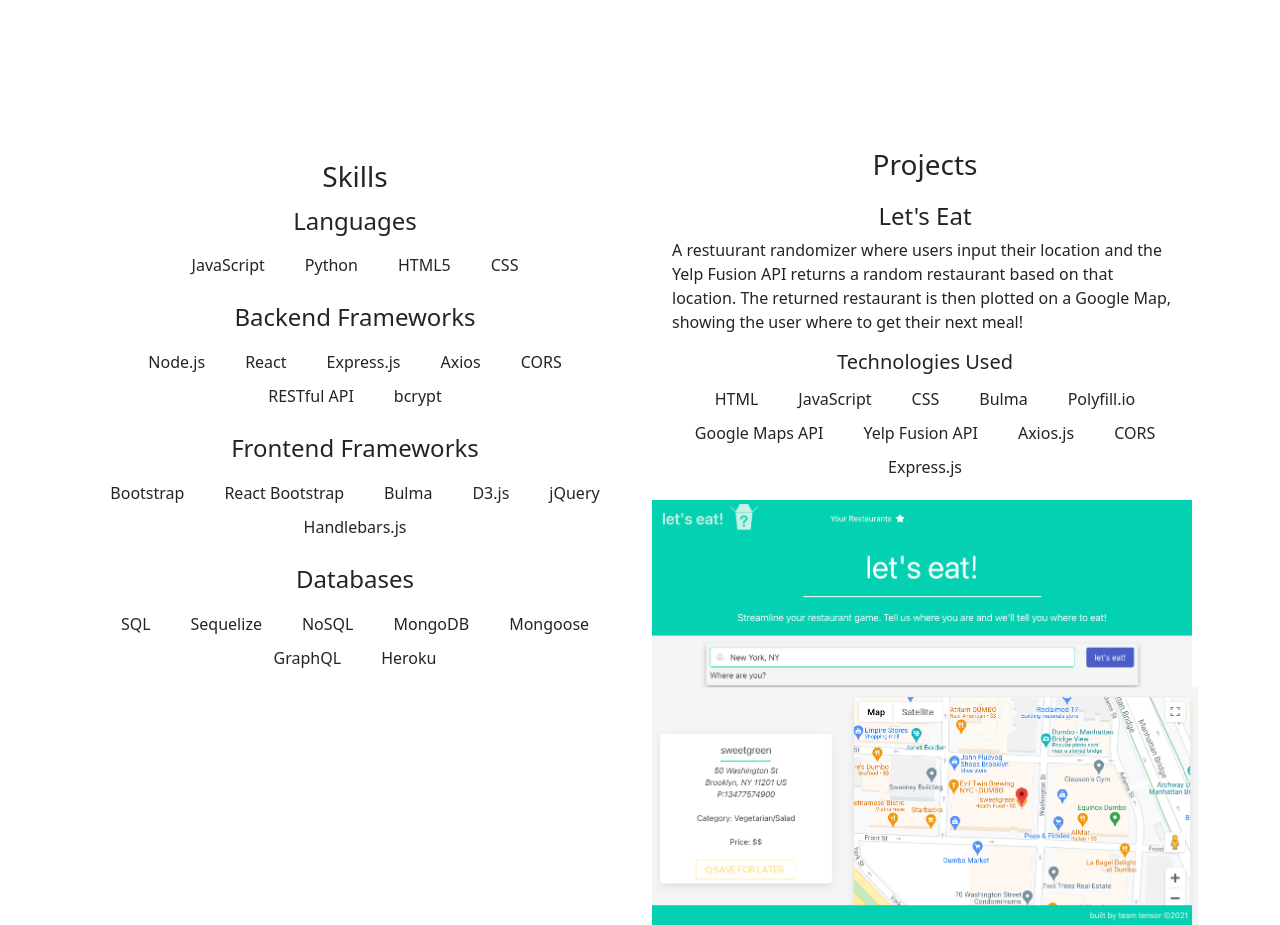
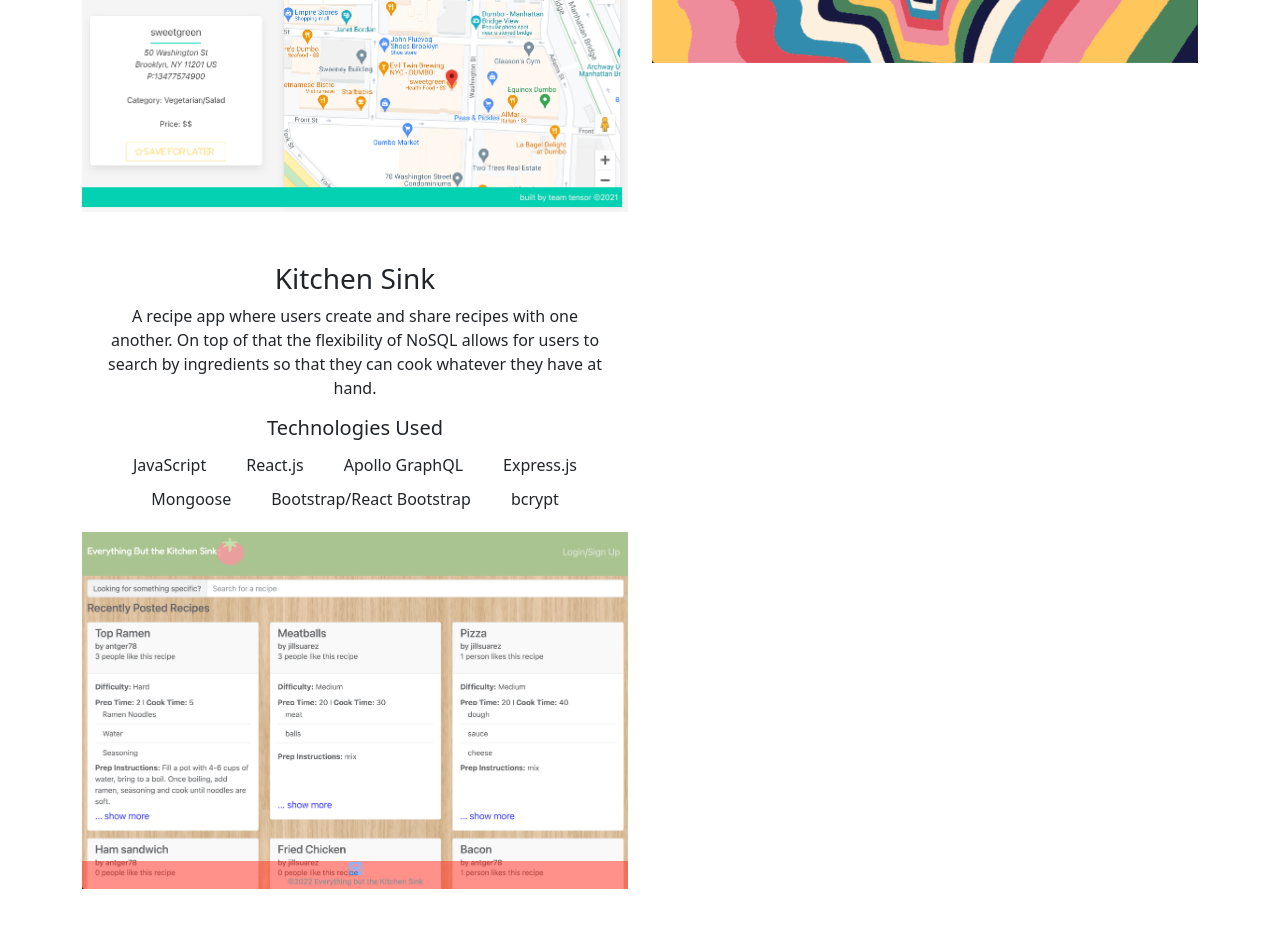
Before and after one commit to a-breezy/portfolio, a React (Create React App) app: page /projects in a window 1280 px wide. Shown: the part 1480-2405 px from the top of the page. Built offline with nearby package versions, Linux system fonts and the light colour scheme.

Commit message:
added a projects page to render the projects

```diff
--- a/src/App.js
+++ b/src/App.js
@@ -7,6 +7,7 @@ import Nav from "./components/Nav";
 import Home from "./pages/Home";
 import Contact from "./pages/Contact";
 import Resume from "./pages/Resume";
+import Projects from "./pages/Projects";
 
 import { ThemeProvider } from "react-bootstrap";
 import { BrowserRouter as Router, Routes, Route } from "react-router-dom";
@@ -55,23 +56,23 @@ function App() {
 			image: "moodRng",
 		},
 		// Haven't included kitchensink stuff yet
-		// {
-		// 	name: "Kitchen Sink",
-		// 	description:
-		// 		"A recipe app where users create and share recipes with one another. On top of that the flexibility of NoSQL allows for users to search by ingredients so that they can cook whatever they have at hand.",
-		// 	url: "https://kitchen-sink.herokuapp.com/",
-		// 	github: "https://github.com/antger78/kitchen_sink",
-		// 	technologies: [
-		// 		"JavaScript",
-		// 		"React.js",
-		// 		"Apollo GraphQL",
-		// 		"Express.js",
-		// 		"Mongoose",
-		// 		"Bootstrap/React Bootstrap",
-		// 		"bcrypt",
-		// 	],
-		// 	image: "kitchenSink",
-		// },
+		{
+			name: "Kitchen Sink",
+			description:
+				"A recipe app where users create and share recipes with one another. On top of that the flexibility of NoSQL allows for users to search by ingredients so that they can cook whatever they have at hand.",
+			url: "https://kitchen-sink.herokuapp.com/",
+			github: "https://github.com/antger78/kitchen_sink",
+			technologies: [
+				"JavaScript",
+				"React.js",
+				"Apollo GraphQL",
+				"Express.js",
+				"Mongoose",
+				"Bootstrap/React Bootstrap",
+				"bcrypt",
+			],
+			image: "kitchenSink",
+		},
 	];
 
 	return (
@@ -88,11 +89,10 @@ function App() {
 						<Route path="/" element={<Home projects={projects} />} />
 						<Route path="/contact" element={<Contact />} />
 						<Route path="/resume" element={<Resume />} />
-						{/* <Route
+						<Route
 							path="/projects"
-							element={<Projects />}
-							projects={projects}
-						/> */}
+							element={<Projects projects={projects} />}
+						/>
 
 						<Route path="*" element={<Home projects={projects} />} />
 					</Routes>
--- a/src/components/Project/index.js
+++ b/src/components/Project/index.js
@@ -1,17 +1,14 @@
 import React from "react";
-import { Col } from "react-bootstrap";
 
 const Project = ({ projects }) => {
 	let { name, description, technologies, url, image } = projects;
 
 	return (
 		<>
-			<h3 className="py-1 mt-4 text-center">Projects</h3>
-
-			<div className="py-2 project">
-				<h4 className="text-center" key={name}>
+			<div className="project">
+				<h3 className="text-center" key={name}>
 					{name}
-				</h4>
+				</h3>
 				<p>{description}</p>
 				<h5 className="text-center">Technologies Used</h5>
 				<ul className="technology-skills">
--- a/src/index.css
+++ b/src/index.css
@@ -102,11 +102,8 @@ code {
 }
 
 /* project component */
-#project .project {
-	/* background-image: url("../src/assets/img/dev/letsEat.png"); */
-	/* background-repeat: no-repeat; */
-	/* background-size: 100% auto; */
-	height: 60vh;
+.project {
+	padding-bottom: 50px;
 }
 
 .project p {
--- a/src/pages/Home.js
+++ b/src/pages/Home.js
@@ -13,6 +13,7 @@ const Home = ({ projects }) => {
 					<Skills />
 				</Col>
 				<Col id="project" md={6}>
+					<h3 className="py-1 mt-4 text-center">Projects</h3>
 					<Project projects={projects[0]} />
 				</Col>
 			</Row>
--- /dev/null
+++ b/src/pages/Projects.js
@@ -0,0 +1,25 @@
+import React, { useState } from "react";
+import { Col, Container, Row } from "react-bootstrap";
+
+import Project from "../components/Project";
+
+const Projects = ({ projects }) => {
+	console.log("projects arr", projects);
+	return (
+		<Container className="py-5" id="contact">
+			<h2 className="py-4 text-center">Projects</h2>
+			<Row className="text-center contact-row pt-3">
+				{projects.map((project) => {
+					console.log("project", project);
+					return (
+						<Col md={6}>
+							<Project projects={project} key={project} />
+						</Col>
+					);
+				})}
+			</Row>
+		</Container>
+	);
+};
+
+export default Projects;
```
Also changed, not shown: src/assets/img/dev/kitchenSink.png (added).
